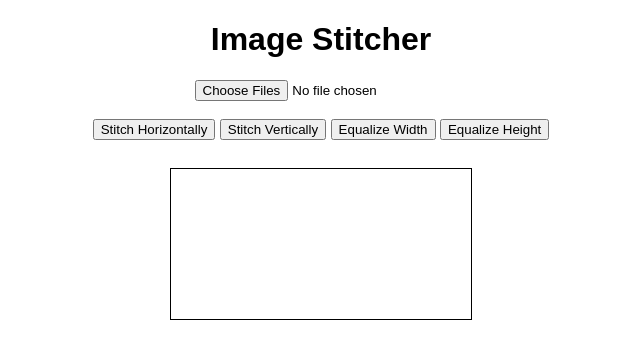
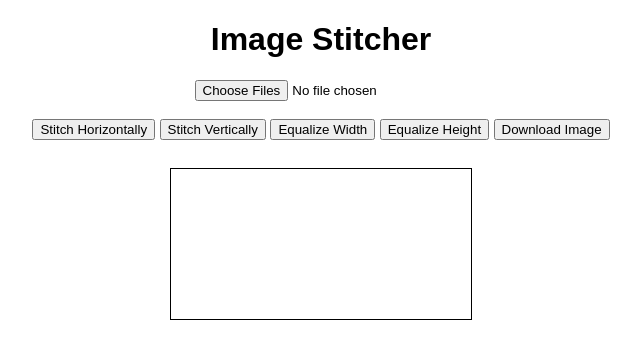
Before and after one commit to PiotrMi/ImageCombiner, a plain HTML site: page index.html in a window 1280 px wide. Shown: the whole page, without its empty margins (319-960 px from the left). Drawn offline with Linux system fonts and the light colour scheme.

Commit message:
Update index.html

```diff
--- a/index.html
+++ b/index.html
@@ -16,6 +16,7 @@
     <button onclick="stitchImages('vertical')">Stitch Vertically</button>
     <button onclick="stitchImages('horizontal', true)">Equalize Width</button>
     <button onclick="stitchImages('vertical', true)">Equalize Height</button>
+    <button onclick="downloadImage()">Download Image</button>
     <br><br>
     <canvas id="canvas"></canvas>
     <script>
@@ -71,6 +72,14 @@
                 else offsetY += drawHeight;
             }
         }
+
+        function downloadImage() {
+            const canvas = document.getElementById('canvas');
+            const link = document.createElement('a');
+            link.download = 'stitched_image.png';
+            link.href = canvas.toDataURL();
+            link.click();
+        }
     </script>
 </body>
 </html>
```
